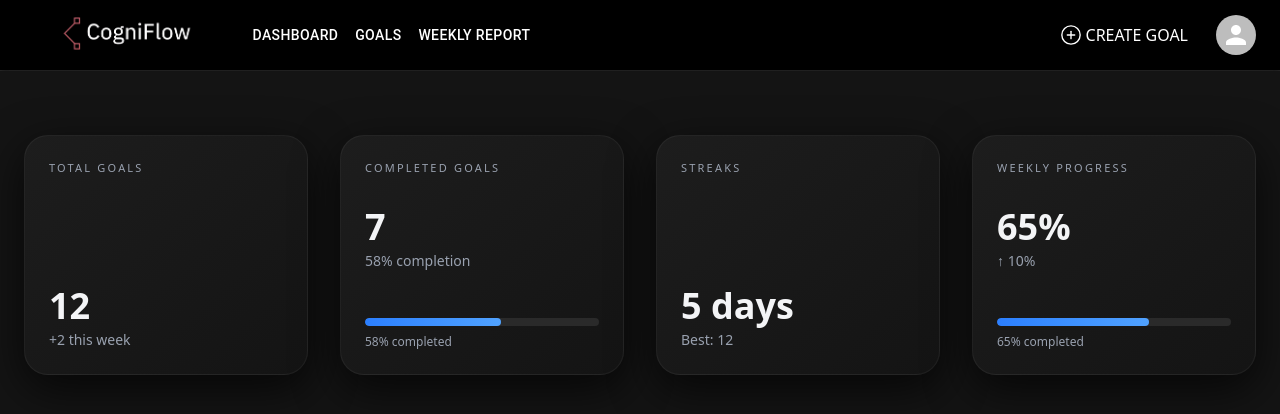
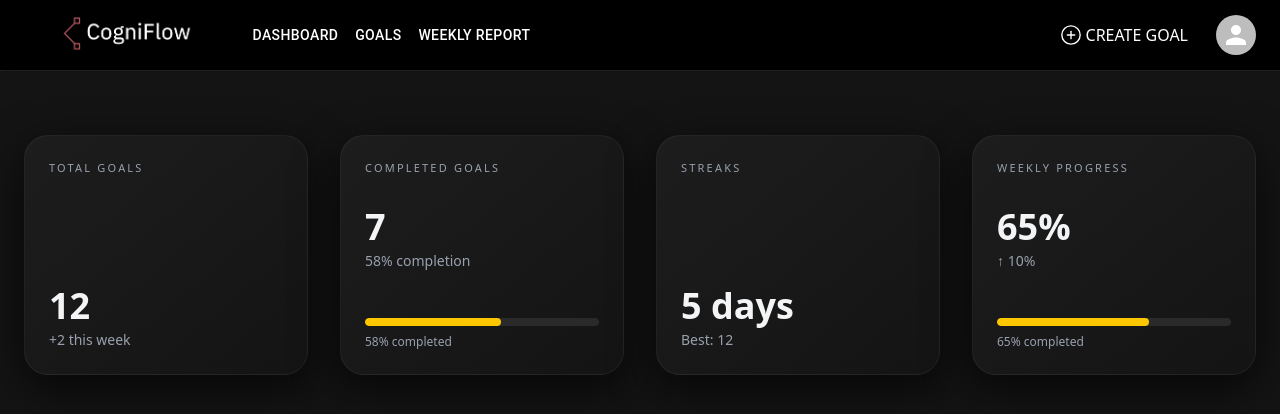
Before and after one commit to deveshh30/COGNIFLOW, a React (Vite) app in the folder client/: page /COGNIFLOW/dashboard in a window 1280 px wide. Shown: the top 414 px of the page. Built offline with nearby package versions, Linux system fonts and the light colour scheme.

Commit message:
timeout delay color in bar

```diff
--- a/client/src/features/dashboard/ui/Bar.jsx
+++ b/client/src/features/dashboard/ui/Bar.jsx
@@ -1,14 +1,31 @@
-import React from 'react'
+import React, { useEffect, useState } from 'react'
 
 const ProgressBar = ({value}) => {
+
+    const getColor = (value) => {
+    if (value < 40) return "bg-red-500";
+    if (value < 70) return "bg-yellow-400";
+    return "bg-emerald-500";
+  };
+
+
+  const [width, setWidth] = useState(0);
+
+  useEffect(() => {
+    const timeout = setTimeout(() => {
+      setWidth(value);
+    }, 300); //100 is to add delay
+
+    return () => clearTimeout(timeout);
+  }, [value]);
   return (
     <div className="mt-4">
 
       <div className="w-full h-2 rounded-full bg-[#2a2a2a] overflow-hidden">
 
         <div
-          className="h-full rounded-full bg-gradient-to-r from-blue-500 to-blue-400 transition-all duration-700 ease-out"
-          style={{ width: `${value}%` }}
+          className={`h-full rounded-full transition-all duration-700 ease-out ${getColor(value)}`}
+          style={{ width: `${width}%` }}
         />
       </div>
 
```
